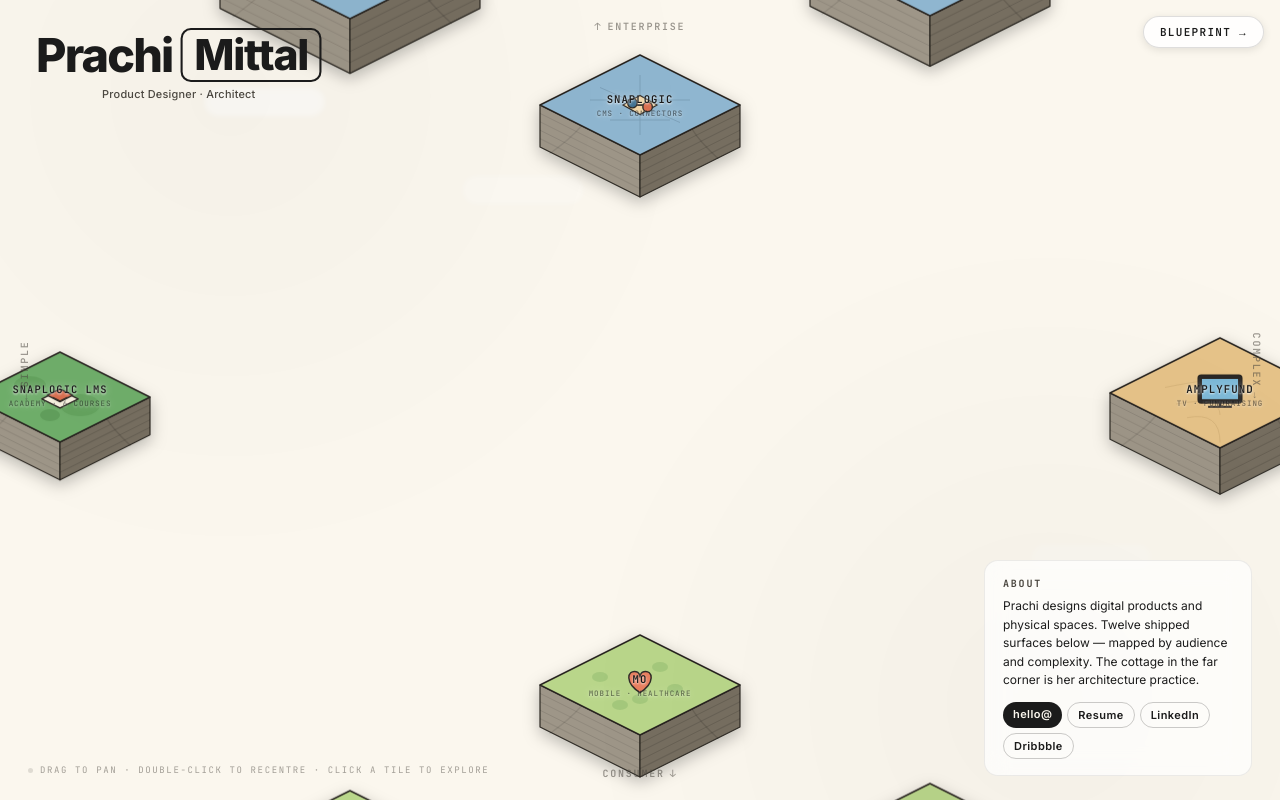
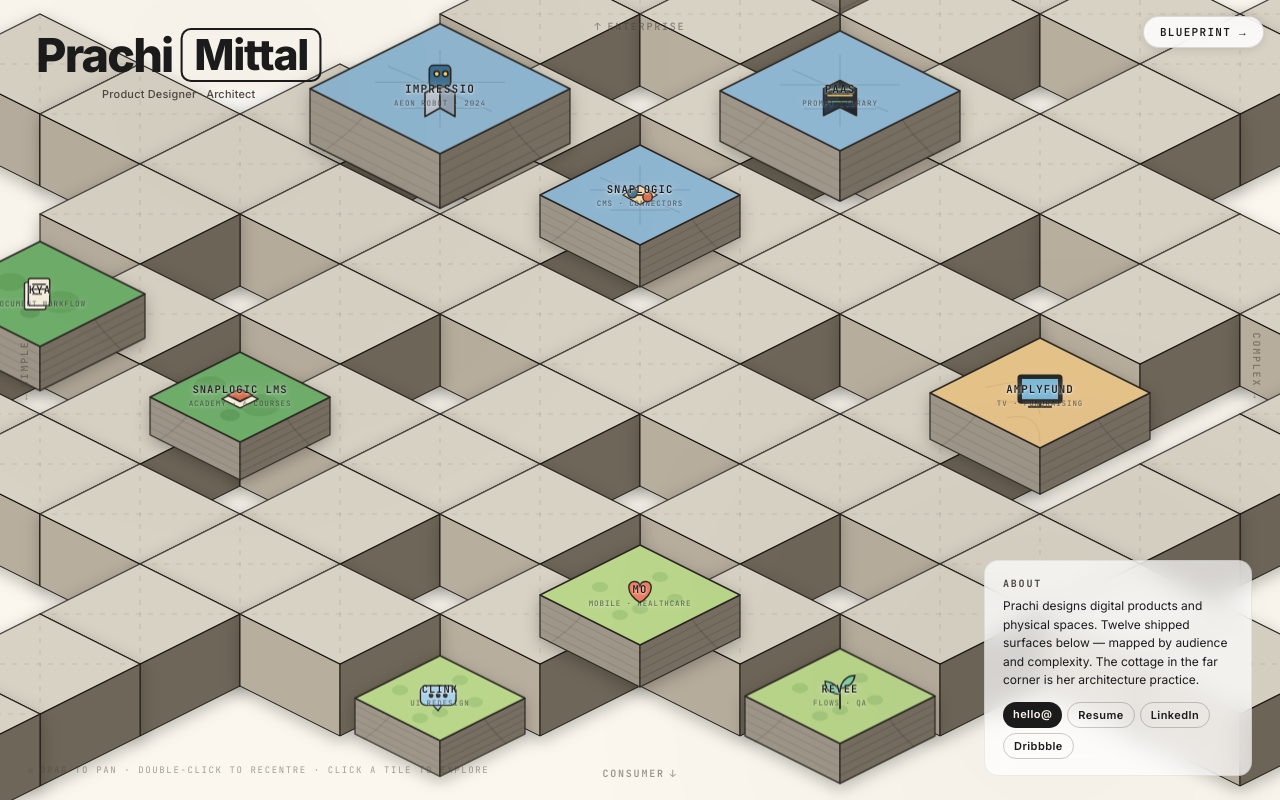
Before and after one commit to prachimittaldesign/Prachifolio, a React (Vite) app: page / in a window 1280 px wide. Built offline with nearby package versions, Linux system fonts and the light colour scheme.

Commit message:
add connecting ground tiles with X pattern + START signpost at origin

```diff
--- a/src/components/World.jsx
+++ b/src/components/World.jsx
@@ -1,9 +1,51 @@
 import { useState, useRef, useMemo, useCallback, useEffect } from 'react';
 import { PROJECTS } from '../data/projects.js';
-import { gridToScreen, quadrant, SPACING } from '../data/iso.js';
+import { gridToScreen, quadrant, SPACING, HALF_W, HALF_H } from '../data/iso.js';
 import IsoTile from './IsoTile.jsx';
 import Hero from './Hero.jsx';
 import AboutPanel from './AboutPanel.jsx';
+
+const GROUND_T = 72;
+
+const ROAD_SEGMENTS = [
+  { type: 'h', gy:  0, gx1: -7, gx2:  7 },
+  { type: 'v', gx:  0, gy1: -6, gy2:  6 },
+  { type: 'h', gy:  2, gx1: -4, gx2:  6 },
+  { type: 'h', gy: -2, gx1: -4, gx2:  4 },
+  { type: 'h', gy:  4, gx1: -4, gx2:  5 },
+  { type: 'h', gy: -4, gx1: -2, gx2:  4 },
+  { type: 'v', gx:  2, gy1: -1, gy2:  4 },
+  { type: 'v', gx: -2, gy1: -4, gy2:  4 },
+  { type: 'v', gx:  4, gy1: -4, gy2:  3 },
+  { type: 'v', gx:  6, gy1:  0, gy2:  6 },
+  { type: 'v', gx: -4, gy1: -2, gy2:  5 },
+];
+
+function GroundTile() {
+  const W = HALF_W, H = HALF_H, T = GROUND_T;
+  const leftPts  = `${-W},0 0,${H} 0,${H+T} ${-W},${T}`;
+  const rightPts = `${W},0 0,${H} 0,${H+T} ${W},${T}`;
+  const topPts   = `0,${-H} ${W},0 0,${H} ${-W},0`;
+  return (
+    <svg
+      width={W*2+4} height={H*2+T+8}
+      viewBox={`${-W-2} ${-H-4} ${W*2+4} ${H*2+T+8}`}
+      style={{ overflow: 'visible' }}
+    >
+      <polygon points={leftPts} fill="#b8ae9e" stroke="#1c1812" strokeWidth="1"/>
+      <polygon points={rightPts} fill="#6e6658" stroke="#1c1812" strokeWidth="1"/>
+      <polygon points={topPts} fill="#d8d2c4" stroke="#1a1610" strokeWidth="1.2"/>
+      {/* X crosshatch dashes on top face */}
+      <line x1={-W} y1={0} x2={W} y2={0}
+            stroke="rgba(0,0,0,0.13)" strokeWidth="0.9" strokeDasharray="5 7"/>
+      <line x1={0} y1={-H} x2={0} y2={H}
+            stroke="rgba(0,0,0,0.13)" strokeWidth="0.9" strokeDasharray="5 7"/>
+      {/* Ridge highlights */}
+      <line x1={0} y1={-H} x2={-W} y2={0} stroke="rgba(255,255,255,0.22)" strokeWidth="1.2"/>
+      <line x1={0} y1={-H} x2={W}  y2={0} stroke="rgba(255,255,255,0.10)" strokeWidth="0.8"/>
+    </svg>
+  );
+}
 
 export default function World({ onSelect }) {
   const stageRef = useRef(null);
@@ -19,10 +61,31 @@
     return () => clearTimeout(t);
   }, []);
 
-  const sorted = useMemo(
-    () => [...PROJECTS].sort((a, b) => (b.gx + b.gy) - (a.gx + a.gy)),
-    []
-  );
+  const allTiles = useMemo(() => {
+    const projKeys = new Set(PROJECTS.map(t => `${t.gx},${t.gy}`));
+    const tiles = [...PROJECTS.map(t => ({ ...t, isProject: true }))];
+    const roadKeys = new Set();
+    for (const seg of ROAD_SEGMENTS) {
+      if (seg.type === 'h') {
+        for (let gx = seg.gx1; gx <= seg.gx2; gx++) {
+          const key = `${gx},${seg.gy}`;
+          if (!projKeys.has(key) && !roadKeys.has(key)) {
+            roadKeys.add(key);
+            tiles.push({ id: `r${gx}_${seg.gy}`, gx, gy: seg.gy, isProject: false });
+          }
+        }
+      } else {
+        for (let gy = seg.gy1; gy <= seg.gy2; gy++) {
+          const key = `${seg.gx},${gy}`;
+          if (!projKeys.has(key) && !roadKeys.has(key)) {
+            roadKeys.add(key);
+            tiles.push({ id: `r${seg.gx}_${gy}`, gx: seg.gx, gy, isProject: false });
+          }
+        }
+      }
+    }
+    return tiles.sort((a, b) => (b.gx + b.gy) - (a.gx + a.gy));
+  }, []);
 
   const updateSep = useCallback((mx, my) => {
     PROJECTS.forEach(t => {
@@ -105,8 +168,27 @@
         className="camera"
         style={{ transform: `translate(${pan.x}px, ${pan.y}px)` }}
       >
-        {sorted.map(tile => {
+        {allTiles.map(tile => {
           const { sx, sy } = gridToScreen(tile.gx, tile.gy, SPACING);
+
+          if (!tile.isProject) {
+            return (
+              <div
+                key={tile.id}
+                className="iso-tile ground-tile"
+                style={{
+                  '--sx': `${sx}px`,
+                  '--sy': `${sy}px`,
+                  '--lift': '0px',
+                  zIndex: Math.round(-(tile.gx + tile.gy) * 10 + 490),
+                  pointerEvents: 'none',
+                }}
+              >
+                <GroundTile/>
+              </div>
+            );
+          }
+
           const q = quadrant(tile.gx, tile.gy);
           const size = tile.scale || 1;
           const isHovered = hovered === tile.id;
@@ -120,7 +202,7 @@
                 '--sx': `${sx}px`,
                 '--sy': `${sy}px`,
                 '--lift': `${lift}px`,
-                zIndex: Math.round(-(tile.gx + tile.gy) * 10 + 500 + (isHovered ? 20 : 0)),
+                zIndex: Math.round(-(tile.gx + tile.gy) * 10 + 520 + (isHovered ? 20 : 0)),
               }}
               onPointerEnter={() => { if (!drag.current.active) setHovered(tile.id); }}
               onPointerLeave={() => setHovered(null)}
@@ -133,6 +215,18 @@
             </div>
           );
         })}
+
+        {/* START signpost at world origin */}
+        <div className="start-marker">
+          <svg width="72" height="92" viewBox="0 0 72 92">
+            <rect x="33" y="38" width="6" height="54" fill="#8a7456" stroke="#3a2e1e" strokeWidth="1.2" rx="1"/>
+            <rect x="33" y="38" width="2" height="54" fill="rgba(255,255,255,0.25)"/>
+            <rect x="6" y="14" width="60" height="28" fill="#fdf9ee" stroke="#1b1b1b" strokeWidth="2" rx="3"/>
+            <rect x="9" y="17" width="54" height="22" fill="none" stroke="#1b1b1b" strokeWidth="0.6" rx="1.5"/>
+            <text x="36" y="33" textAnchor="middle" fontSize="11" fontWeight="700" fill="#1b1b1b" fontFamily="JetBrains Mono, monospace" letterSpacing="0.1em">START</text>
+            <path d="M 60 28 L 68 28 L 64 24 M 68 28 L 64 32" stroke="#1b1b1b" strokeWidth="1.6" fill="none" strokeLinecap="round" strokeLinejoin="round"/>
+          </svg>
+        </div>
       </div>
 
       <div className="axis-label tl"><span>↑</span> Enterprise</div>
--- a/src/data/iso.js
+++ b/src/data/iso.js
@@ -1,6 +1,6 @@
 export const HALF_W = 100;
 export const HALF_H = 50;
-export const SPACING = 1.45;
+export const SPACING = 1.0;
 
 export function gridToScreen(gx, gy, s = SPACING) {
   return { sx: (gx - gy) * HALF_W * s, sy: -(gx + gy) * HALF_H * s };
```
